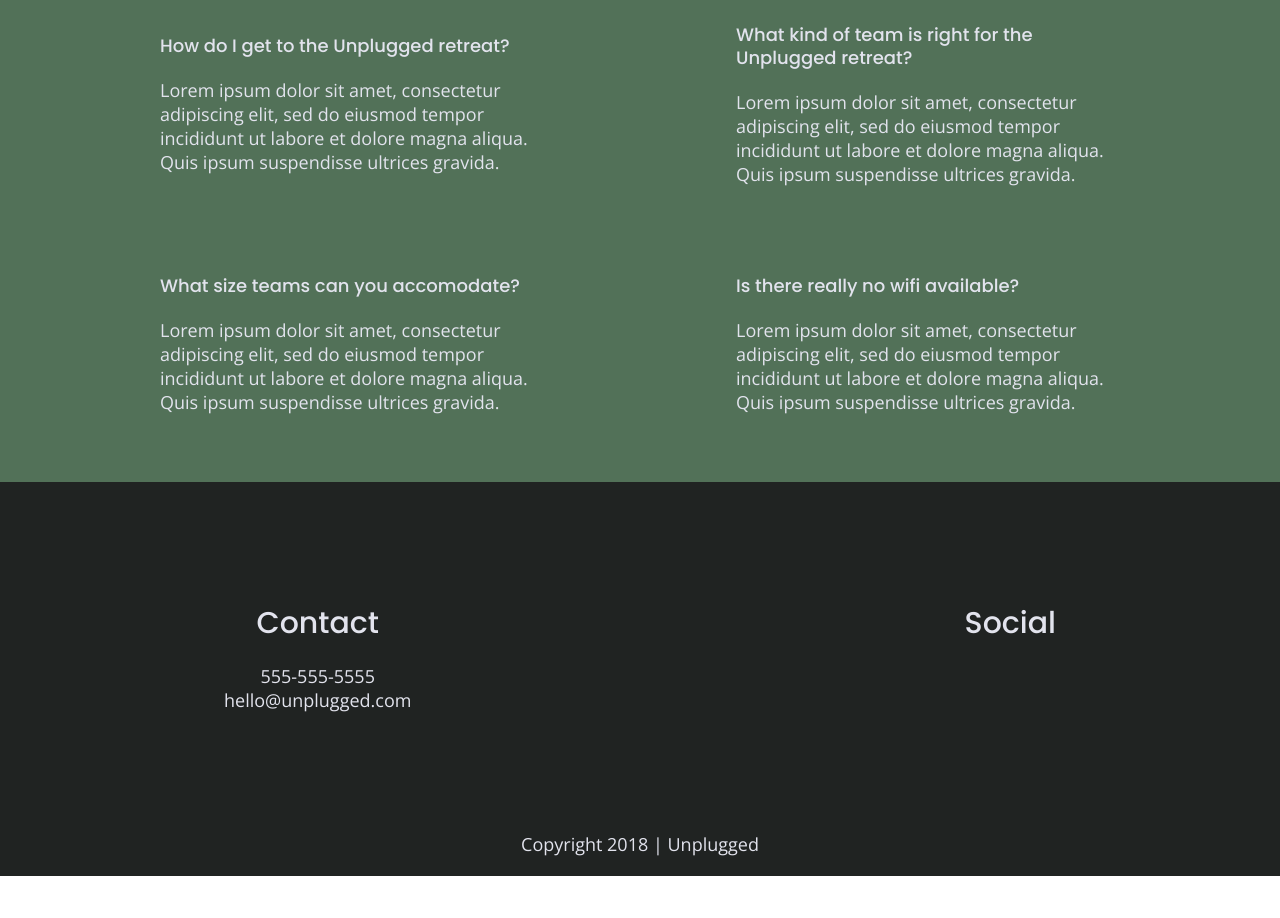
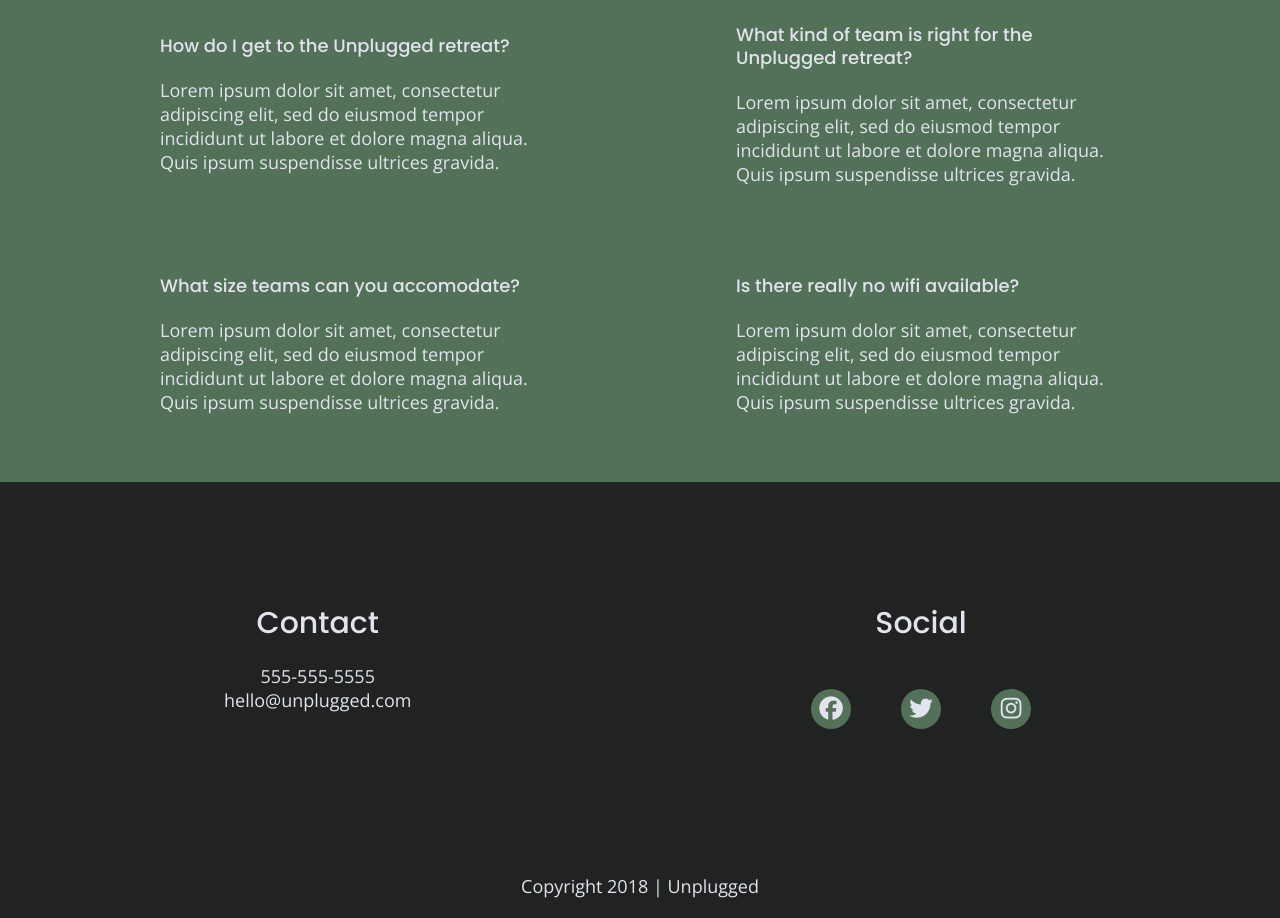
Before and after one commit to amber-khem/unplugged-retreat, a website: page faq/index.html in a window 1280 px wide. Shown: the part 309-1227 px from the top of the page. Before the commit the page ends 1185 px from the top, so only its background shows below. Drawn offline with nearby package versions, Linux system fonts and the light colour scheme.

Commit message:
Added social icons

```diff
--- a/css/main.css
+++ b/css/main.css
@@ -350,9 +350,18 @@ textarea {
    }
 
    footer .social-icons p {
+     background-color: #527158;
+     border-radius: 50%;
+     width: 40px;
+     height: 40px;
      display: flex;
-     justify-content: space-around;
+     justify-content: center;
      align-items: center;
+     margin: 25px;
+   }
+
+   footer .social-icons p i {
+     font-size: 1.3125em;
    }
 
    footer .copyright {
--- a/faq/index.html
+++ b/faq/index.html
@@ -79,9 +79,18 @@
         <div class="social">
           <h4>Social</h4>
           <div class="social-icons">
-           <p><a href="https://www.facebook.com/Skillcrush" target="_blank"></a></p>
-           <p><a href="https://twitter.com/Skillcrush" target="_blank"></a></p>
-           <p><a href="https://www.instagram.com/skillcrush/" target="_blank"></a></p>
+           <p>
+             <a href="https://www.facebook.com/Skillcrush" target="_blank">
+              <i class="fab fa-facebook"></i></a>
+            </p>
+           <p>
+             <a href="https://twitter.com/Skillcrush" target="_blank">
+              <i class="fab fa-twitter"></i></a>
+            </p>
+           <p>
+             <a href="https://www.instagram.com/skillcrush/" target="_blank">
+              <i class="fab fa-instagram"></i></a>
+            </p>
           </div>
         </div>
       </div> <!-- footer content ends -->
```
Also changed, not shown: about/index.html (+12 -3 lines), index.html (+12 -3 lines), img/omar-lopez-296944-unsplash.jpg (deleted), img/rawpixel-800820-unsplash1.jpg (deleted).
